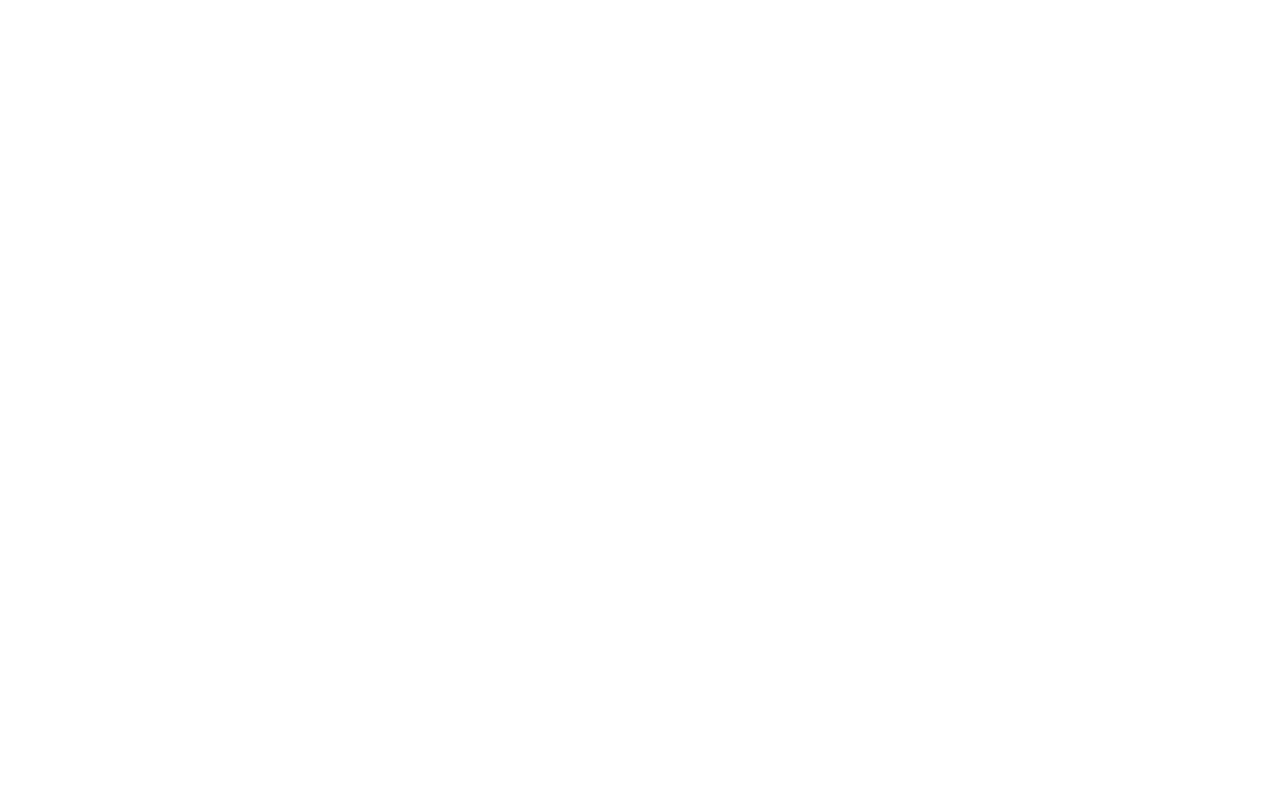
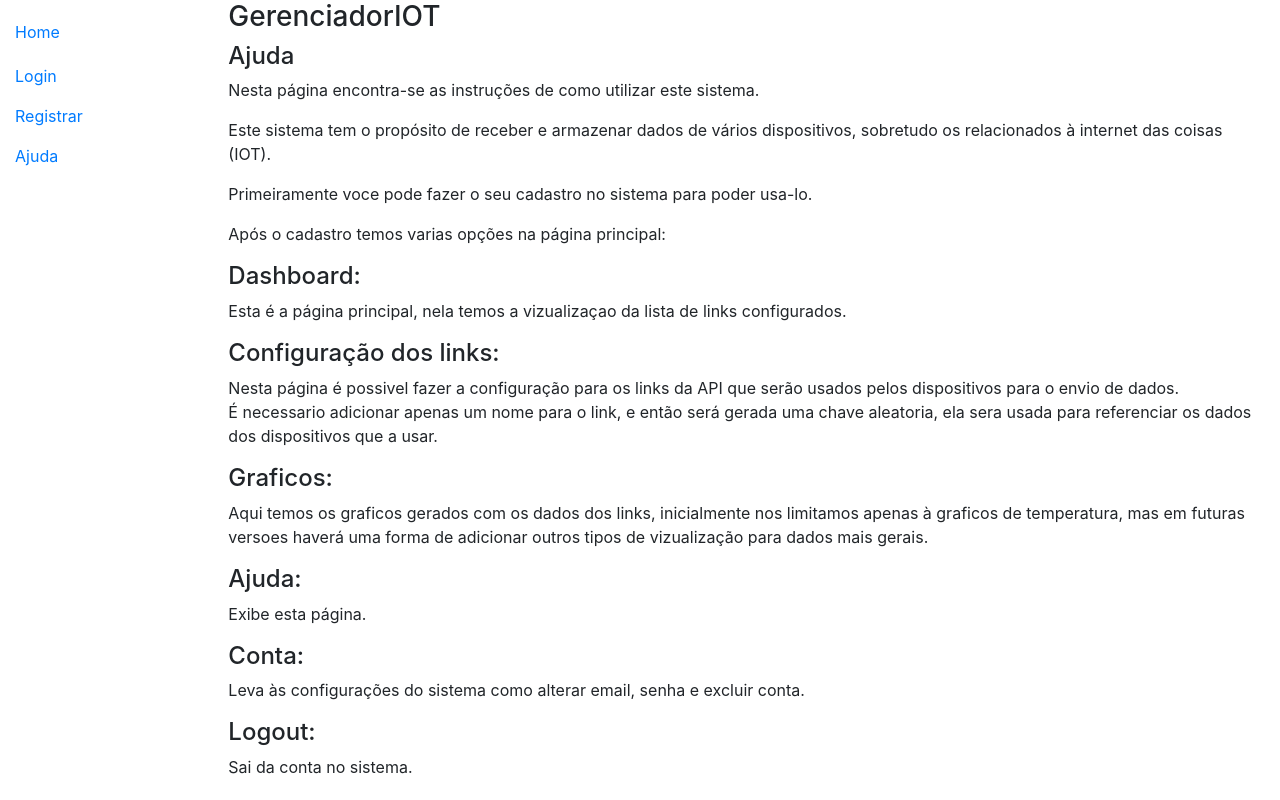
Before and after one commit to lcharles123/TP-ES20202-UFMG, a Django app: page /dashboard/ajuda in a window 1280 px wide. Before the commit the page is empty. Run offline with Django 3.2, Linux system fonts and the light colour scheme.

Commit message:
Criada página de ajuda e o template básico

```diff
--- a/src/gerenciadorIOT/settings.py
+++ b/src/gerenciadorIOT/settings.py
@@ -40,8 +40,7 @@ INSTALLED_APPS = [
     'django.contrib.sessions',
     'django.contrib.messages',
     'django.contrib.staticfiles',
-    'dashboard.apps.DashboardConfig', #objeto no arquivo ../dashboard/apps.py
-	'clear_cache'
+    'dashboard.apps.DashboardConfig' #objeto no arquivo ../dashboard/apps.py
 ]
 
 MIDDLEWARE = [
--- a/src/templates/ajuda.html
+++ b/src/templates/ajuda.html
@@ -0,0 +1,22 @@
+{% extends "base_generic.html" %}
+
+{% block content %}
+<h3>GerenciadorIOT</h3>
+<h4>Ajuda</h4>
+<p>Nesta p&aacute;gina encontra-se as instru&ccedil;&otilde;es de como utilizar este sistema.</p>
+<p>Este sistema tem o prop&oacute;sito de receber e armazenar dados de v&aacute;rios dispositivos, sobretudo os relacionados &agrave; internet das coisas (IOT).</p>
+<p>Primeiramente voce pode fazer o seu cadastro no sistema para poder usa-lo.</p>
+<p>Ap&oacute;s o cadastro temos varias op&ccedil;&otilde;es na p&aacute;gina principal:</p>
+<h4>Dashboard:</h4>
+<p>Esta &eacute; a p&aacute;gina principal, nela temos a vizualiza&ccedil;ao da lista de links configurados.</p>
+<h4>Configura&ccedil;&atilde;o dos links:</h4>
+<p>Nesta p&aacute;gina &eacute; possivel fazer a configura&ccedil;&atilde;o para os links da API que ser&atilde;o usados pelos dispositivos para o envio de dados.<br />&Eacute; necessario adicionar apenas um nome para o link, e ent&atilde;o ser&aacute; gerada uma chave aleatoria, ela sera usada para referenciar os dados dos dispositivos que a usar.</p>
+<h4>Graficos:</h4>
+<p>Aqui temos os graficos gerados com os dados dos links, inicialmente nos limitamos apenas &agrave; graficos de temperatura, mas em futuras versoes haver&aacute; uma forma de adicionar outros tipos de vizualiza&ccedil;&atilde;o para dados mais gerais.</p>
+<h4>Ajuda:</h4>
+<p>Exibe esta p&aacute;gina.</p>
+<h4>Conta:</h4>
+<p>Leva &agrave;s configura&ccedil;&otilde;es do sistema como alterar email, senha e excluir conta.</p>
+<h4>Logout:</h4>
+<p>Sai da conta no sistema.</p>
+{% endblock %}
--- a/src/templates/base_generic.html
+++ b/src/templates/base_generic.html
@@ -30,14 +30,13 @@
      <li><a href="{% url 'dashboard' %}">Dashboard</a></li>   <!-- se usuario autenticado, aqui estao as opcoes do menu -->
      <li><a href="{% url 'links' %}">Configuracao dos Links</a></li>   <!-- configurar links  -->
      <li><a href="{% url 'graficos' %}">Graficos</a></li>   <!-- gerar graficos  -->
-	 <li><a href="{% url 'ajuda' %}">Ajuda</a></li>   <!-- Pagina de ajuda  -->
 	 <li><a href="{% url 'conta' %}">Conta</a></li>   <!-- Configuracoes da conta -->
-
      <li><a href="{% url 'logout'%}?next={% url 'dashboard' %}">Logout</a></li>
    {% else %}
-     <li><a href="{% url 'login'%}?next={{request.path}}">Login</a></li>
+     <li><a href="{% url 'login'%}?next={% url 'dashboard' %}">Login</a></li>
      <p><li><a href="{% url 'signup' %}">Registrar</a></li></p>
    {% endif %}
+    <li><a href="{% url 'ajuda' %}">Ajuda</a></li>   <!-- Pagina de ajuda  -->
   </ul>
 
 
```
